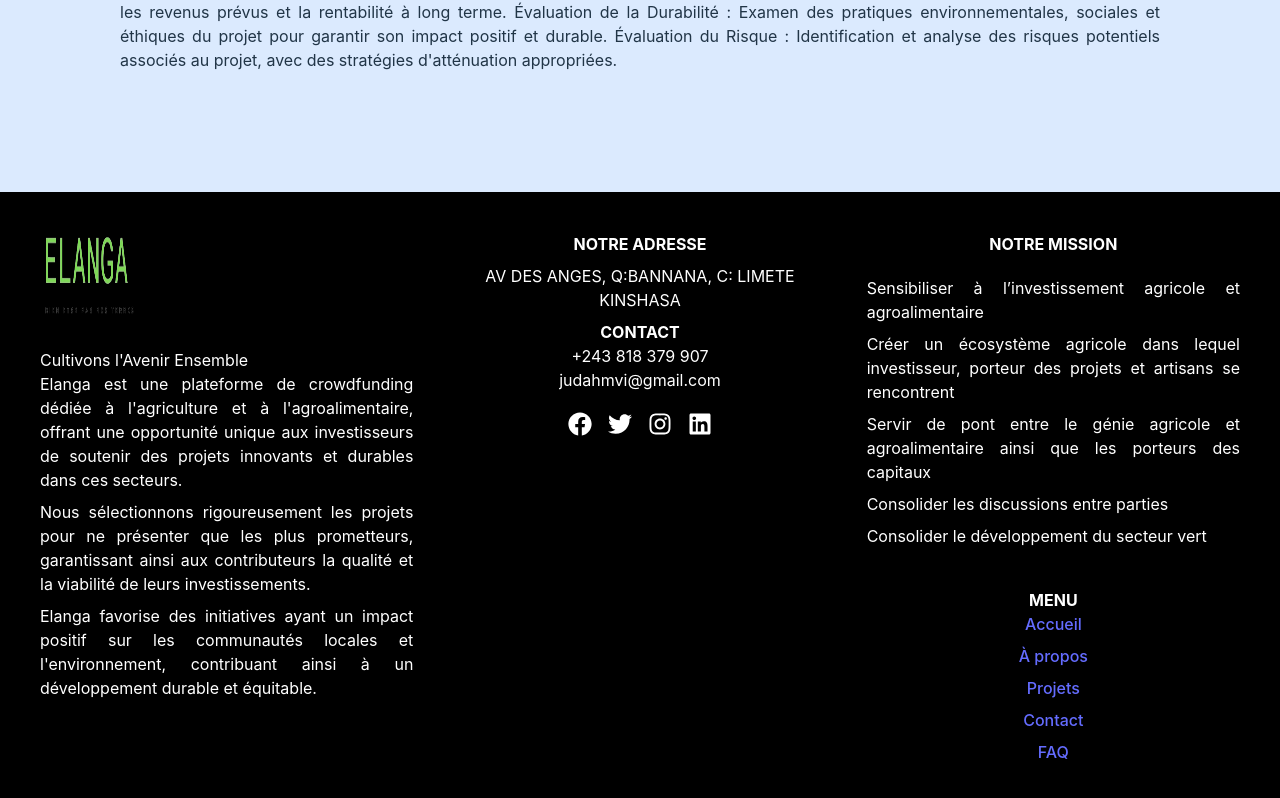
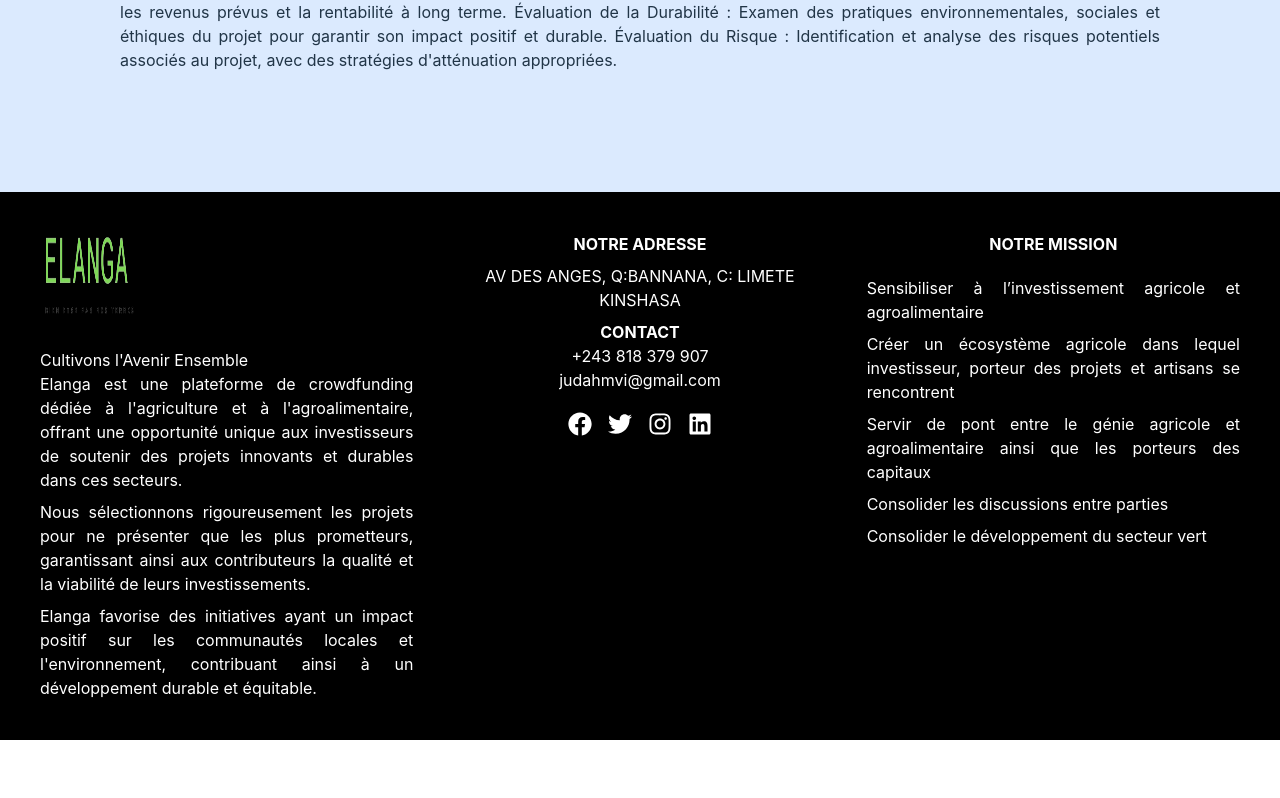
Before and after one commit to Jumvi/apllicatiionElanga, a React (Vite) app: page / in a window 1280 px wide. Shown: the part 2143-2941 px from the top of the page. After the commit the page ends 2883 px from the top, so only its background shows below. Built offline with nearby package versions, Linux system fonts and the light colour scheme; no server answers.

Commit message:
refact: refactor footer component

```diff
--- a/src/components/footer.jsx
+++ b/src/components/footer.jsx
@@ -47,16 +47,6 @@ function Footer() {
           <li>Consolider les discussions entre parties</li>
           <li>Consolider le développement du secteur vert</li>
         </ul>
-        <h2 className='text-white font-bold mt-10'>MENU</h2>
-        <nav>
-          <ul className='text-white space-y-2 text-center'>
-            <li><a href="#" className='hover:text-green-500'>Accueil</a></li>
-            <li><a href="#" className='hover:text-green-500'>À propos</a></li>
-            <li><a href="#" className='hover:text-green-500'>Projets</a></li>
-            <li><a href="#" className='hover:text-green-500'>Contact</a></li>
-            <li><a href="#" className='hover:text-green-500'>FAQ</a></li>
-          </ul>
-        </nav>
       </div>
     </footer>
   );
```
